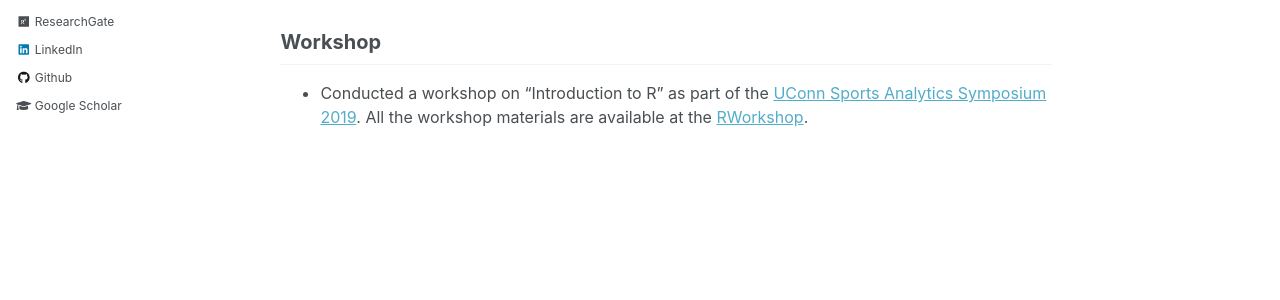
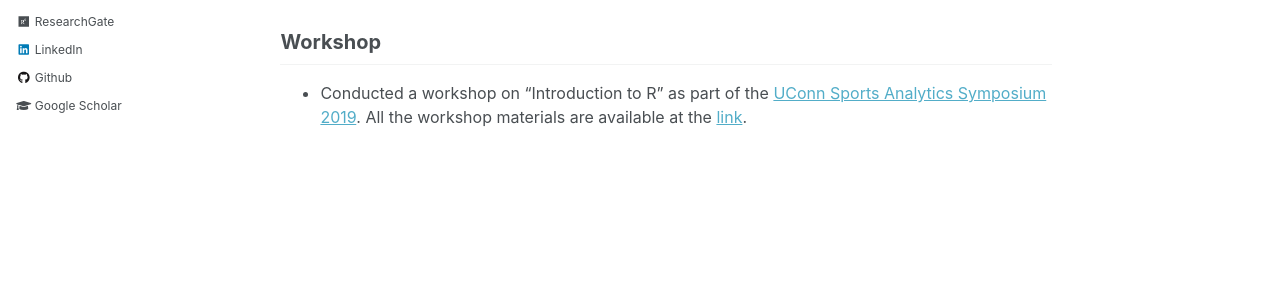
Before and after one commit to mdtuhinsheikh/mdtuhinsheikh.github.io, a Jekyll site: the page built from _pages/talks.md, in a window 1280 px wide. Shown: the part 428-728 px from the top of the page. Built offline with Jekyll 4.4.1, drawn with Linux system fonts in a browser that asks for light colours.

Commit message:
Update talks.md

```diff
--- a/_pages/talks.md
+++ b/_pages/talks.md
@@ -12,4 +12,4 @@ author_profile: true
 * "Joint Modeling of Longitudinal and Survival Outcome with Applications to Diabetes Data", Conference on Applied Statistics (ICAS), 27--29 December, 2014, organized by ISRT, DU.
 
 ## Workshop
-* Conducted a workshop on "Introduction to R" as part of the [UConn Sports Analytics Symposium 2019](https://statds.org/events/ucsas2019/). All the workshop materials are available at the [RWorkshop](https://github.com/mdtuhinsheikh/introR_ucsas2019).
+* Conducted a workshop on "Introduction to R" as part of the [UConn Sports Analytics Symposium 2019](https://statds.org/events/ucsas2019/). All the workshop materials are available at the [link](https://github.com/mdtuhinsheikh/introR_ucsas2019).
```
